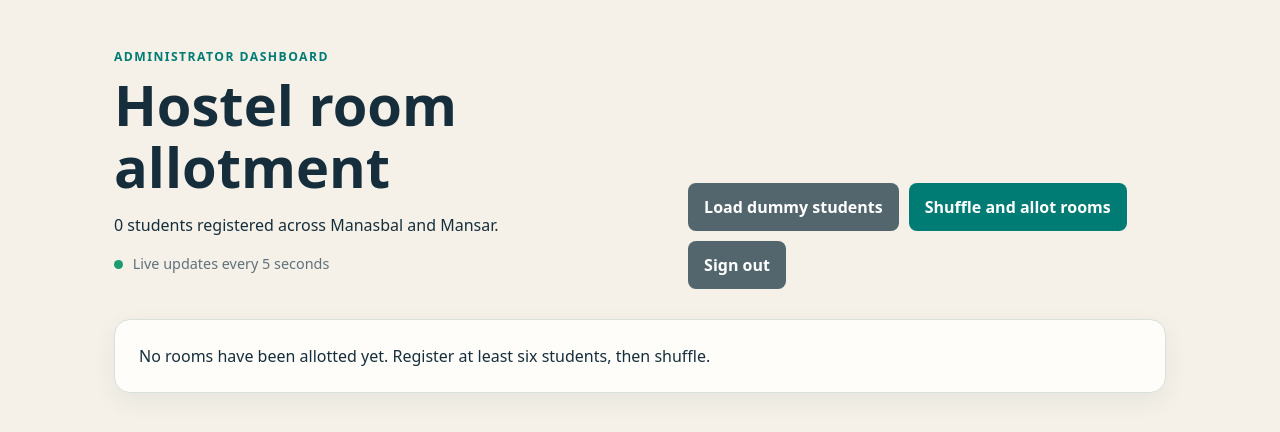
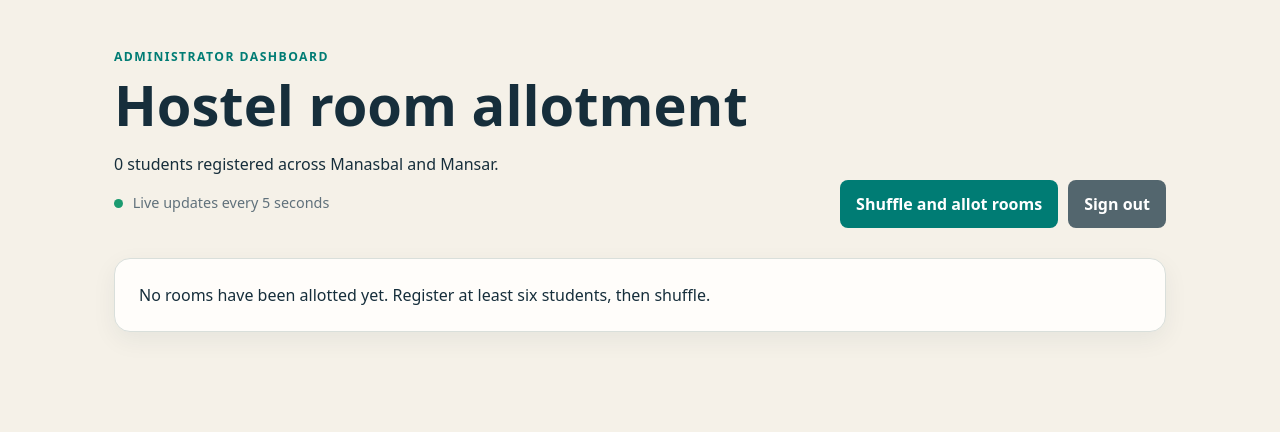
Before and after one commit to Mandeep-pro/Hostel-Allotment-Management, a Flask app: page /admin in a window 1280 px wide. Shown: the part 73-505 px from the top of the page. Run offline with Flask 3, Linux system fonts and the light colour scheme; the visitor is signed in with stand-in values (Sample User, id 1).

Commit message:
Remove Load dummy students button from dashboard
Removed the 'Load dummy students' button from the admin dashboard.

```diff
--- a/templates/admin_dashboard.html
+++ b/templates/admin_dashboard.html
@@ -4,7 +4,6 @@
 <section class="admin-top">
   <div><p class="eyebrow">Administrator dashboard</p><h1>Hostel room allotment</h1><p>{{ total_students }} student{{ '' if total_students == 1 else 's' }} registered across Manasbal and Mansar.</p><p class="live-status"><span></span> Live updates every 5 seconds</p></div>
   <div class="actions">
-    <form method="post" action="{{ url_for('load_demo_students') }}"><button class="secondary" type="submit">Load dummy students</button></form>
     <form method="post" action="{{ url_for('shuffle_rooms') }}"><button type="submit">Shuffle and allot rooms</button></form>
     {% if rooms %}<form method="post" action="{{ url_for('reset_assignments') }}"><button class="secondary" type="submit">Clear assignments</button></form>{% endif %}
     <form method="post" action="{{ url_for('admin_logout') }}"><button class="secondary" type="submit">Sign out</button></form>
```
